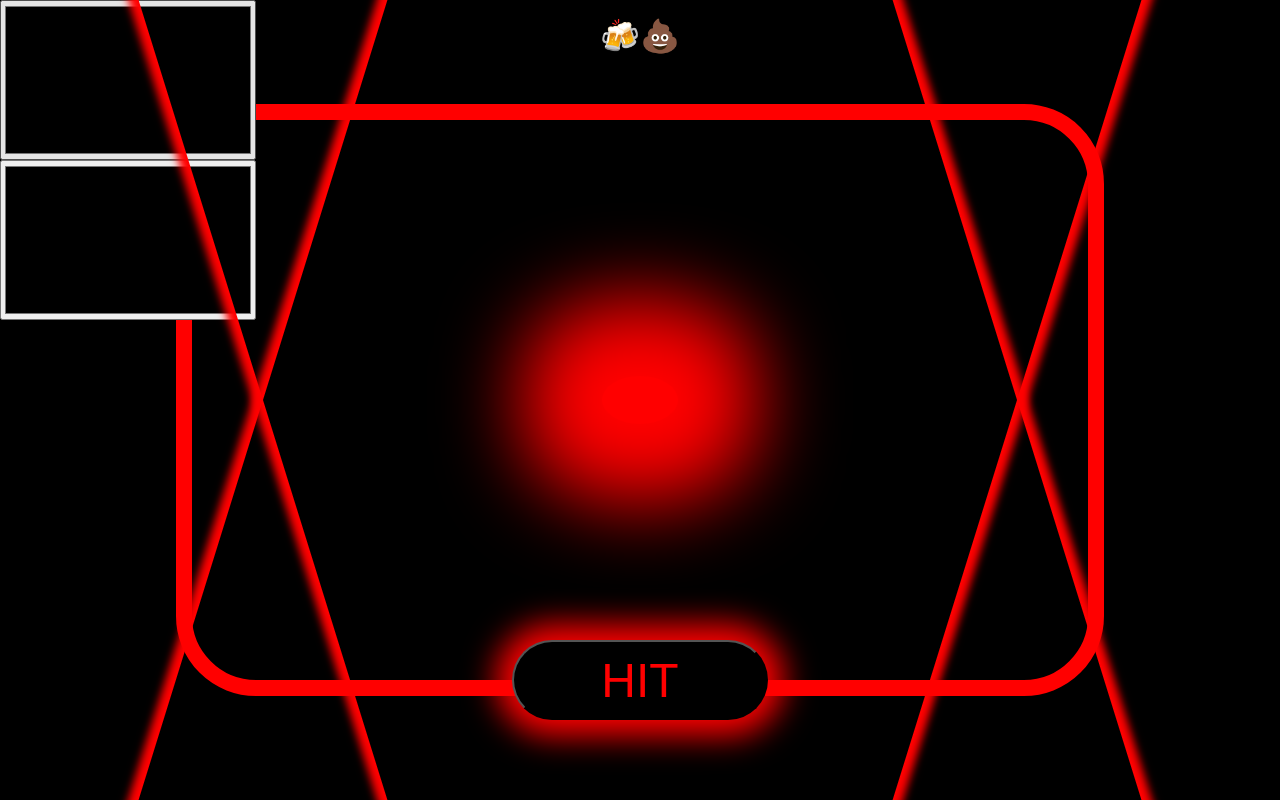
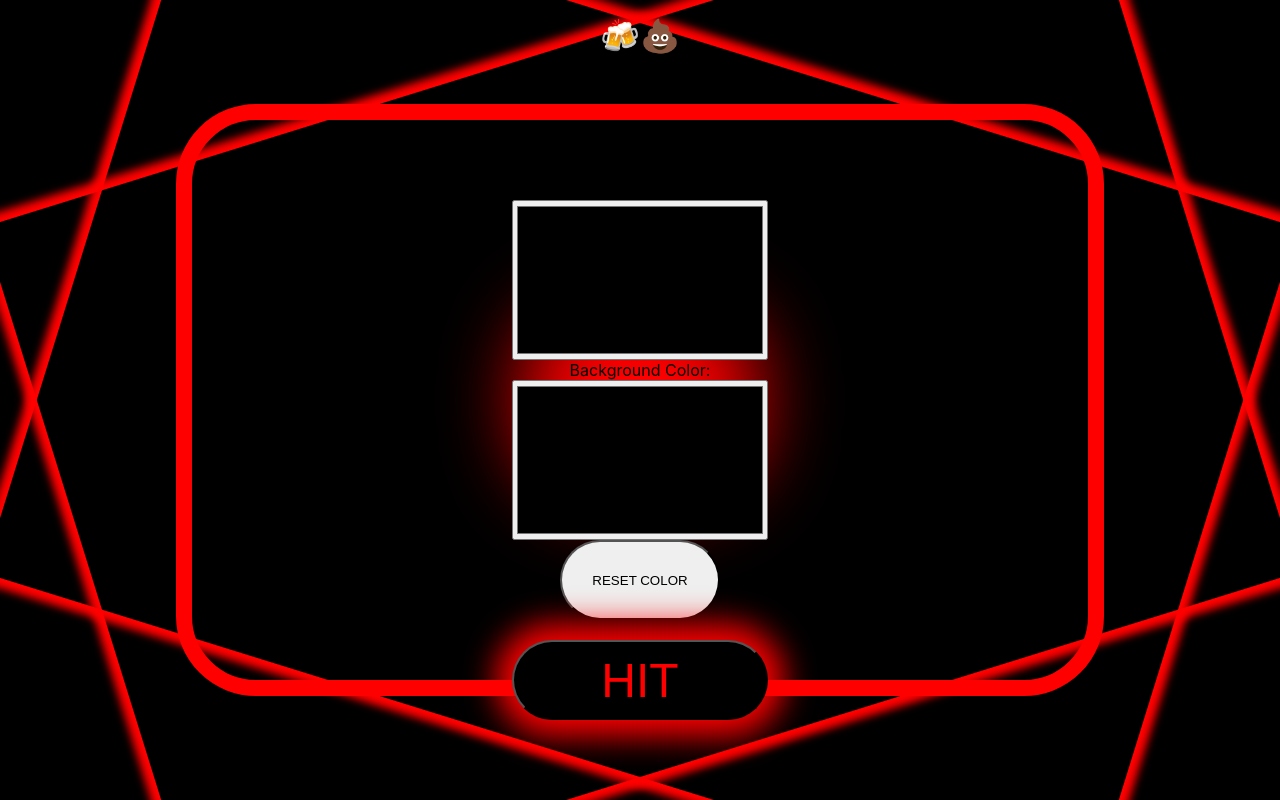
Before and after one commit to ulldecorb/fun-with-divs, a React (Create React App) app in the folder fun-with-divs/: page / in a window 1280 px wide. Built offline with nearby package versions, Linux system fonts and the light colour scheme.

Commit message:
Create reset color button

```diff
--- a/fun-with-divs/src/components/Menu/index.jsx
+++ b/fun-with-divs/src/components/Menu/index.jsx
@@ -3,12 +3,8 @@ import { PropTypes } from 'prop-types';
 import './menu.css';
 
 export const Menu = function Menu({ setColor }) {
-  // const handleColor = (event) => {
-  //   event.preventDefault();
-  // };
-
-  const [divColor, setDivColor] = useState('pink');
-  const [backgroundColor, setBackgroundColor] = useState('#000');
+  const [divColor, setDivColor] = useState('red');
+  const [backgroundColor, setBackgroundColor] = useState('#00000');
 
   const handleDivColors = (color) => {
     setDivColor(color);
@@ -23,10 +19,17 @@ export const Menu = function Menu({ setColor }) {
     setColor(divColor, backgroundColor);
   };
 
+  const resetColor = () => {
+    setDivColor('red');
+    setBackgroundColor('#00000');
+  };
+
   return (
     <section className="menu">
       <div id="menuBox" className="menu__box">
+        Div Color:
         <input className="input input__div-color" type="color" value={divColor} onChange={(e) => handleDivColors(e.target.value)} />
+        Background Color:
         <input className="input input__background-color" type="color" value={backgroundColor} onChange={(e) => handleBackgroundColor(e.target.value)} />
 
         {/* <input type="range" name="rotation-speed" id="rotation-speed" max="10" min="2" />
@@ -40,7 +43,13 @@ export const Menu = function Menu({ setColor }) {
           <input type="submit" value="Submit" />
         </form>
         {/* <input type="color" name="divs-color" id="divs-color" /> */}
-        {/* <button type="button">RESET</button> */}
+        <button
+          type="button"
+          onClick={resetColor}
+          className="menu__reset-color-button"
+        >
+          RESET COLOR
+        </button>
       </div>
     </section>
   );
--- a/fun-with-divs/src/components/Menu/menu.css
+++ b/fun-with-divs/src/components/Menu/menu.css
@@ -46,16 +46,14 @@
           align-items: center;
 }
 
-.input {
-  position: fixed;
-  top: 0;
-  left: 0;
+.menu__box .input {
   height: 20vh;
   width: 20vw;
-  z-index: 10;
 }
 
-.input__background-color {
-  top: 20vh;
+.menu__reset-color-button {
+  border-radius: 5vmin;
+  height: 10vmin;
+  width: 20vmin;
 }
 /*# sourceMappingURL=menu.css.map */
--- a/fun-with-divs/src/components/Menu/menu.scss
+++ b/fun-with-divs/src/components/Menu/menu.scss
@@ -33,18 +33,21 @@
         flex-direction: column;
         justify-content: center;
         align-items: center;
+
+        .input {
+            height: 20vh;
+            width: 20vw;
+            // z-index: 10;
+
+            // &__background-color {
+            //     top: 20vh;
+            // }
+        }
+    }
+
+    &__reset-color-button {
+        border-radius: 5vmin;
+        height: 10vmin;
+        width: 20vmin;
     }
 }
-
-.input {
-    position: fixed;
-    top: 0;
-    left: 0;
-    height: 20vh;
-    width: 20vw;
-    z-index: 10;
-
-    &__background-color {
-        top: 20vh;
-    }
-}
```
